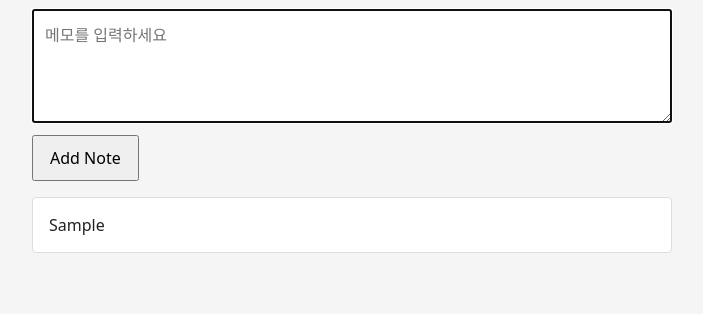
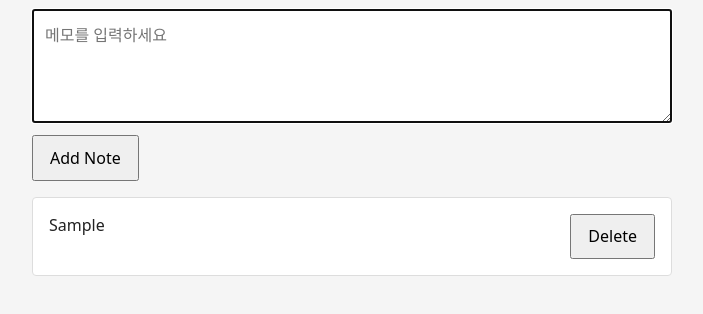
Before and after one commit to erpsarang/codex-cloud-note-lab, a website with bundled scripts: page index.html in a window 1280 px wide. Both pictures are taken after typing "Sample" into the empty fields and a click on the button "Add Note". Shown: the part 158-472 px from the top of the page, without its empty margins (288-991 px from the left). Built offline with nearby package versions, Linux system fonts and the light colour scheme.

Commit message:
Add individual note deletion

```diff
--- a/app.js
+++ b/app.js
@@ -1,9 +1,31 @@
-import { addNote } from "./notes.js";
+import { addNote, deleteNote } from "./notes.js";
 
 const notes = [];
 const form = document.querySelector("#note-form");
 const input = document.querySelector("#note-input");
 const noteList = document.querySelector("#note-list");
+
+function renderNotes() {
+  noteList.replaceChildren();
+
+  notes.forEach((note, index) => {
+    const listItem = document.createElement("li");
+    const noteText = document.createElement("span");
+    const deleteButton = document.createElement("button");
+
+    noteText.textContent = note;
+    deleteButton.type = "button";
+    deleteButton.textContent = "Delete";
+    deleteButton.setAttribute("aria-label", `Delete ${note}`);
+    deleteButton.addEventListener("click", () => {
+      deleteNote(notes, index);
+      renderNotes();
+    });
+
+    listItem.append(noteText, deleteButton);
+    noteList.append(listItem);
+  });
+}
 
 form.addEventListener("submit", (event) => {
   event.preventDefault();
@@ -12,9 +34,7 @@ form.addEventListener("submit", (event) => {
     return;
   }
 
-  const listItem = document.createElement("li");
-  listItem.textContent = notes.at(-1);
-  noteList.append(listItem);
+  renderNotes();
   input.value = "";
   input.focus();
 });
--- a/notes.js
+++ b/notes.js
@@ -8,3 +8,12 @@ export function addNote(notes, text) {
   notes.push(note);
   return true;
 }
+
+export function deleteNote(notes, index) {
+  if (!Number.isInteger(index) || index < 0 || index >= notes.length) {
+    return false;
+  }
+
+  notes.splice(index, 1);
+  return true;
+}
--- a/styles.css
+++ b/styles.css
@@ -43,9 +43,21 @@ button {
 }
 
 #note-list li {
+  display: flex;
+  align-items: flex-start;
+  justify-content: space-between;
+  gap: 1rem;
   padding: 1rem;
   border: 1px solid #ddd;
   border-radius: 0.25rem;
   background: white;
   white-space: pre-wrap;
 }
+
+#note-list li span {
+  overflow-wrap: anywhere;
+}
+
+#note-list li button {
+  flex-shrink: 0;
+}
```
Also changed, not shown: test/notes.test.js (+18 -1 lines).
